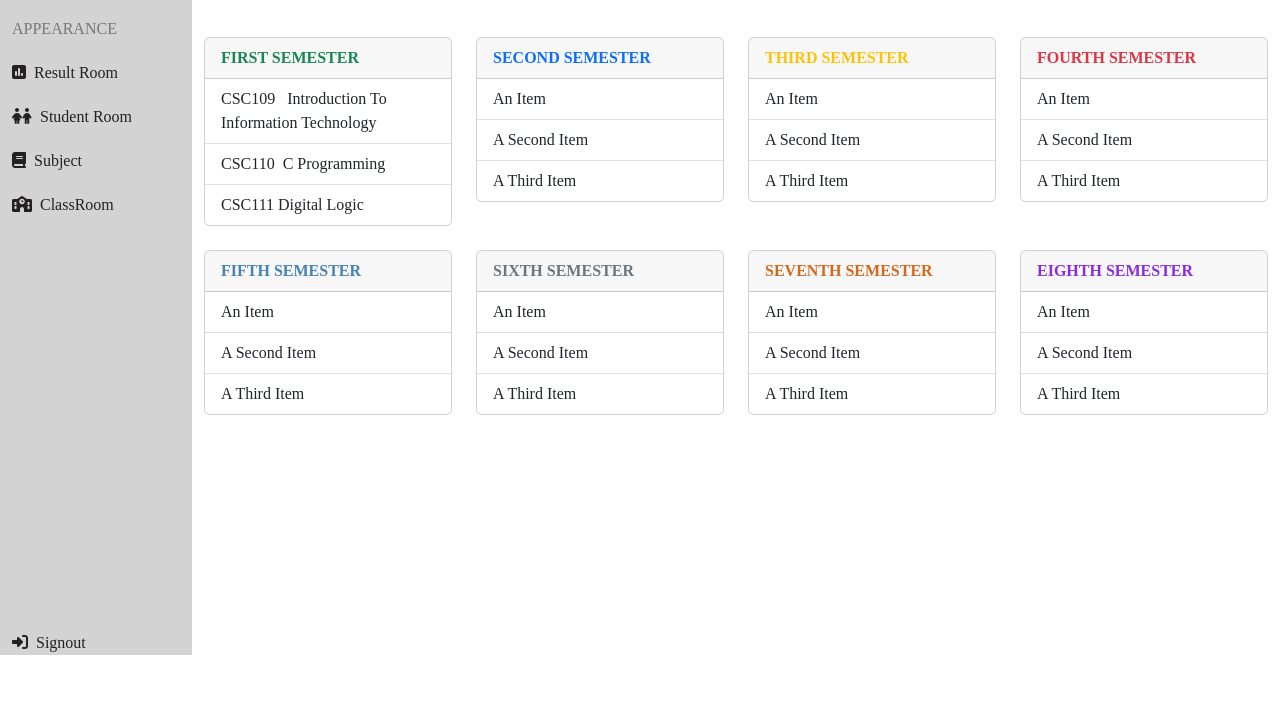
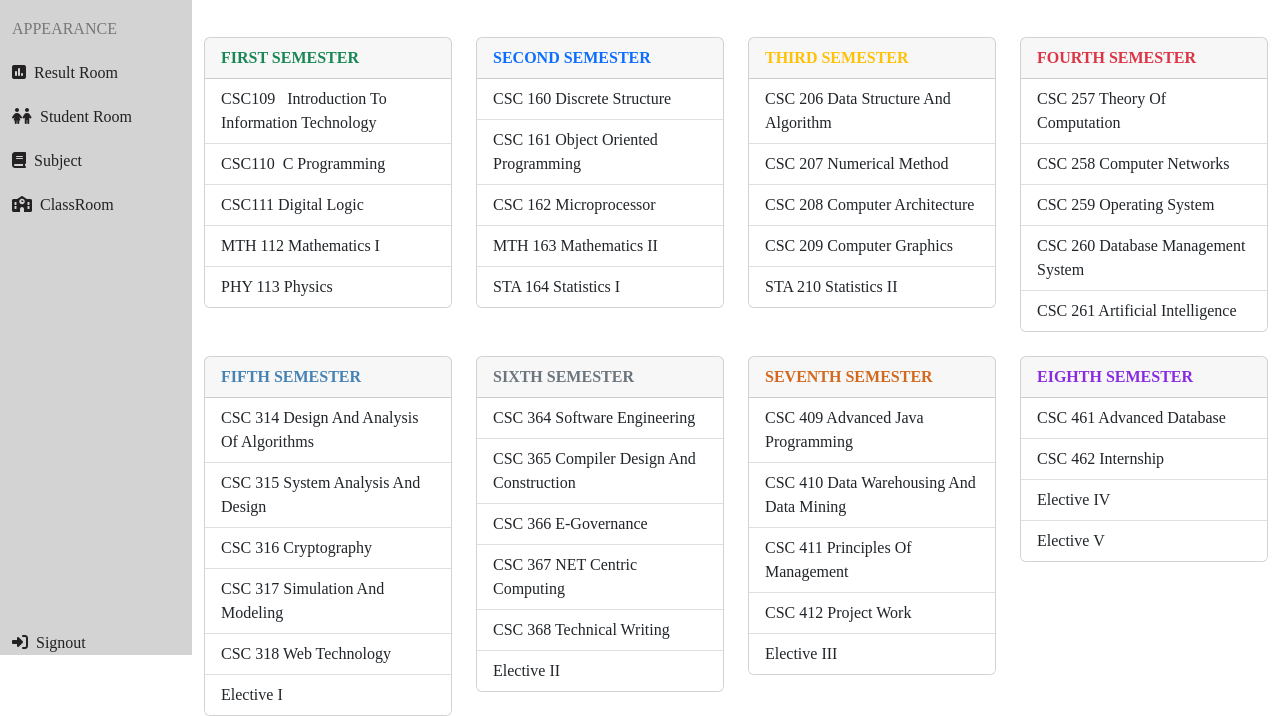
Before and after one commit to sujal58/srms, a plain HTML site: page frontend/subject_list.html in a window 1280 px wide. Shown: the part 145-861 px from the top of the page. Before the commit the page ends 800 px from the top, so only its background shows below. Drawn offline with Linux system fonts and the light colour scheme.

Commit message:
updated successfully

```diff
--- a/frontend/subject_list.html
+++ b/frontend/subject_list.html
@@ -22,7 +22,7 @@
                     <li>MAIN CATEGORY</li>
                     <li><a href="./index.html"><i class="fa-solid fa-gauge"></i>&nbsp;&nbsp;Dashboard</a></li>
                     <li>APPEARANCE</li>
-                    <li><a href="./result-gene.html"><i class="fa-solid fa-square-poll-vertical"></i>&nbsp;&nbsp;Result Room</a>
+                    <li><a href="./result_gene.html"><i class="fa-solid fa-square-poll-vertical"></i>&nbsp;&nbsp;Result Room</a>
                     </li>
                     <li><a href="./student_room.html"><i class="fa-solid fa-children"></i>&nbsp;&nbsp;Student Room</a></li>
                     <li><a href="./subject_list.html"><i class="fa-solid fa-book"></i>&nbsp;&nbsp;Subject</a></li>
@@ -89,6 +89,8 @@
                             Introduction to Information Technology</li>
                             <li class="list-group-item">CSC110 &nbsp;C Programming</li>
                             <li class="list-group-item">CSC111 Digital Logic</li>
+                            <li class="list-group-item">MTH 112 Mathematics I</li>
+                            <li class="list-group-item">PHY 113 Physics</li>
                         </ul>
                     </div>
                 </div>
@@ -99,9 +101,12 @@
                             SECOND SEMESTER
                         </div>
                         <ul class="list-group list-group-flush">
-                            <li class="list-group-item">An item</li>
-                            <li class="list-group-item">A second item</li>
-                            <li class="list-group-item">A third item</li>
+                            <li class="list-group-item">CSC 160 Discrete Structure</li>
+                            <li class="list-group-item">CSC 161 Object Oriented Programming</li>
+                            <li class="list-group-item">CSC 162 Microprocessor</li>
+                            <li class="list-group-item">MTH 163 Mathematics II</li>
+                            <li class="list-group-item">STA 164 Statistics I</li>
+
                         </ul>
                     </div>
                 </div>
@@ -112,9 +117,11 @@
                             THIRD SEMESTER
                         </div>
                         <ul class="list-group list-group-flush">
-                            <li class="list-group-item">An item</li>
-                            <li class="list-group-item">A second item</li>
-                            <li class="list-group-item">A third item</li>
+                            <li class="list-group-item">CSC 206 Data Structure and Algorithm</li>
+                            <li class="list-group-item">CSC 207 Numerical Method</li>
+                            <li class="list-group-item">CSC 208 Computer Architecture</li>
+                            <li class="list-group-item">CSC 209 Computer Graphics</li>
+                            <li class="list-group-item">STA 210 Statistics II</li>
                         </ul>
                     </div>
                 </div>
@@ -125,10 +132,12 @@
                             FOURTH SEMESTER
                         </div>
                         <ul class="list-group list-group-flush">
-                            <li class="list-group-item">An item</li>
-                            <li class="list-group-item">A second item</li>
-                            <li class="list-group-item">A third item</li>
-                        </ul>
+                            <li class="list-group-item">CSC 257 Theory of Computation</li>
+                            <li class="list-group-item">CSC 258 Computer Networks</li>
+                            <li class="list-group-item">CSC 259 Operating System</li>
+                            <li class="list-group-item">CSC 260 Database Management System</li>
+                            <li class="list-group-item">CSC 261 Artificial Intelligence</li>
+                         </ul>
                     </div>
                 </div>
             </div>
@@ -140,10 +149,13 @@
                                         FIFTH SEMESTER
                                     </div>
                                     <ul class="list-group list-group-flush">
-                                        <li class="list-group-item">An item</li>
-                                        <li class="list-group-item">A second item</li>
-                                        <li class="list-group-item">A third item</li>
-                                    </ul>
+                                        <li class="list-group-item">CSC 314 Design and Analysis of Algorithms</li>
+                                        <li class="list-group-item">CSC 315 System Analysis and Design</li>
+                                        <li class="list-group-item">CSC 316 Cryptography</li>
+                                        <li class="list-group-item">CSC 317 Simulation and Modeling</li>
+                                        <li class="list-group-item"> CSC 318 Web Technology</li>
+                                        <li class="list-group-item">Elective I</li>
+                                     </ul>
                                 </div>
                             </div>
 
@@ -153,9 +165,12 @@
                                         SIXTH SEMESTER
                                     </div>
                                     <ul class="list-group list-group-flush">
-                                        <li class="list-group-item">An item</li>
-                                        <li class="list-group-item">A second item</li>
-                                        <li class="list-group-item">A third item</li>
+                                        <li class="list-group-item">CSC 364 Software Engineering</li>
+                                        <li class="list-group-item">CSC 365 Compiler Design and Construction</li>
+                                        <li class="list-group-item">CSC 366 E-Governance</li>
+                                        <li class="list-group-item">CSC 367 NET Centric Computing</li>
+                                        <li class="list-group-item">CSC 368 Technical Writing</li>
+                                        <li class="list-group-item">Elective II</li>
                                     </ul>
                                 </div>
                             </div>
@@ -166,9 +181,12 @@
                                         SEVENTH SEMESTER
                                     </div>
                                     <ul class="list-group list-group-flush">
-                                        <li class="list-group-item">An item</li>
-                                        <li class="list-group-item">A second item</li>
-                                        <li class="list-group-item">A third item</li>
+                                        <li class="list-group-item">CSC 409 Advanced Java Programming</li>
+                                        <li class="list-group-item">CSC 410 Data Warehousing and Data Mining</li>
+                                        <li class="list-group-item">CSC 411 Principles of Management</li>
+                                        <li class="list-group-item">CSC 412 Project Work</li>
+                                        <li class="list-group-item">Elective III</li>
+
                                     </ul>
                                 </div>
                             </div>
@@ -179,9 +197,11 @@
                                         EIGHTH SEMESTER
                                     </div>
                                     <ul class="list-group list-group-flush">
-                                        <li class="list-group-item">An item</li>
-                                        <li class="list-group-item">A second item</li>
-                                        <li class="list-group-item">A third item</li>
+                                                <li class="list-group-item">CSC 461 Advanced database</li>
+                                                <li class="list-group-item">CSC 462 Internship</li>
+                                                <li class="list-group-item">Elective IV</li>
+                                                <li class="list-group-item">Elective V</li>
+                                                <!-- <li class="list-group-item"></li>        -->
                                     </ul>
                                 </div>
                             </div>
```
Also changed, not shown: frontend/index.html (+15 -2 lines), frontend/result_gene.html (renamed from frontend/result_generate.html, +1 -1 lines), frontend/student_room.html (+1 -1 lines).
